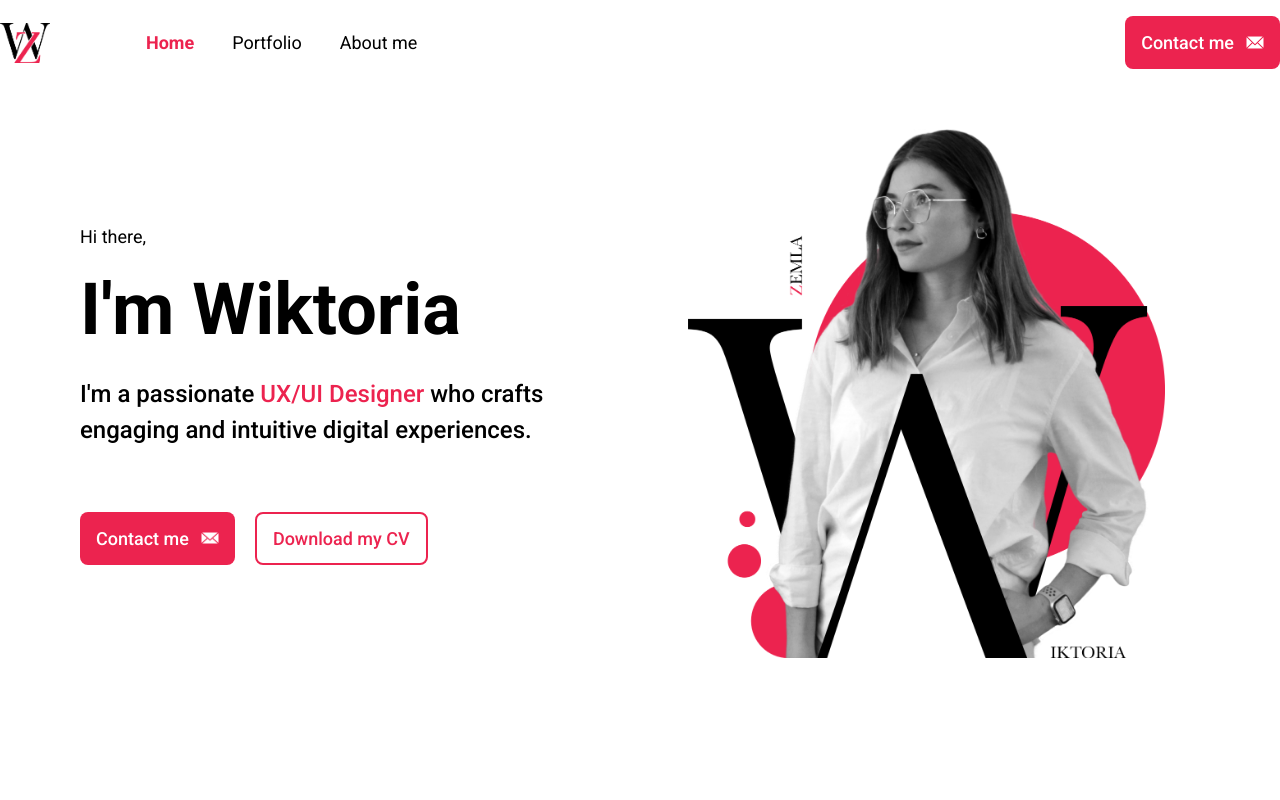
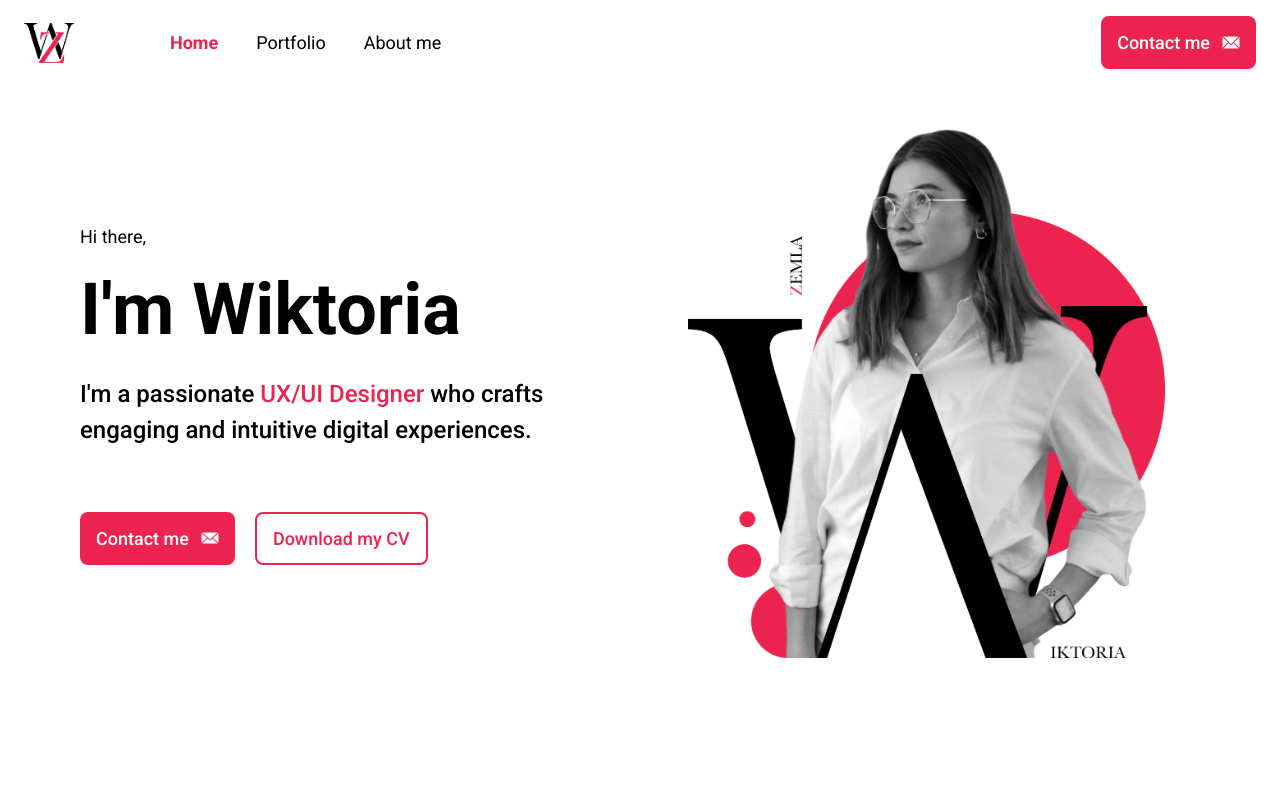
Before and after one commit to FZasada/wz-tailwind-portfolio, a React (Vite) app: page / in a window 1280 px wide. Shown: the top 800 px of the page. Built offline with nearby package versions, Linux system fonts and the light colour scheme.

Commit message:
Removed p0

```diff
--- a/src/components/Navbar.jsx
+++ b/src/components/Navbar.jsx
@@ -39,7 +39,7 @@ const Navbar = () => {
   }, [isMenuOpen]);
 
   return (
-      <nav className="items-center pt-4 px-6 py-4 sm:px-0 mb-[70px] max-w-screen-xl flex flex-wrap gap-12 justify-between mx-auto fixed top-0 left-0 right-0 z-50 bg-white md:relative">
+      <nav className="items-center pt-4 px-6 py-4 mb-[70px] max-w-screen-xl flex flex-wrap gap-12 justify-between mx-auto fixed top-0 left-0 right-0 z-50 bg-white md:relative">
       <div className="flex flex-shrink-0 items-center">
         <NavLink to="/">
           <img className="lg:w-[50px] lg:h-[40px] h-[40px]" src={logo} alt="FZ" />
```
